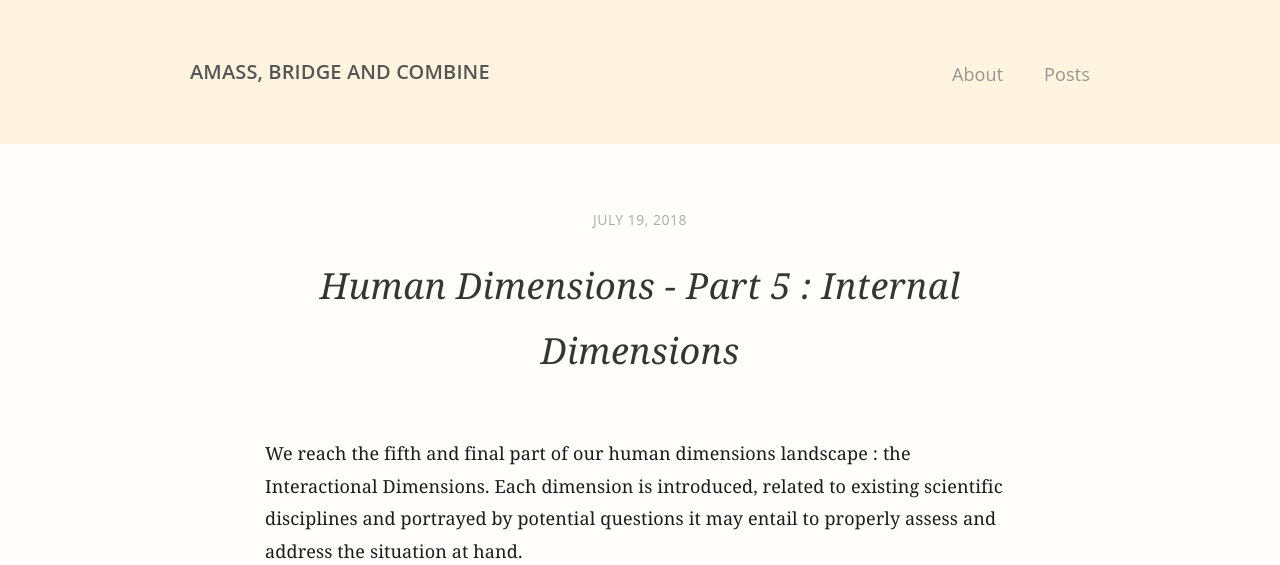
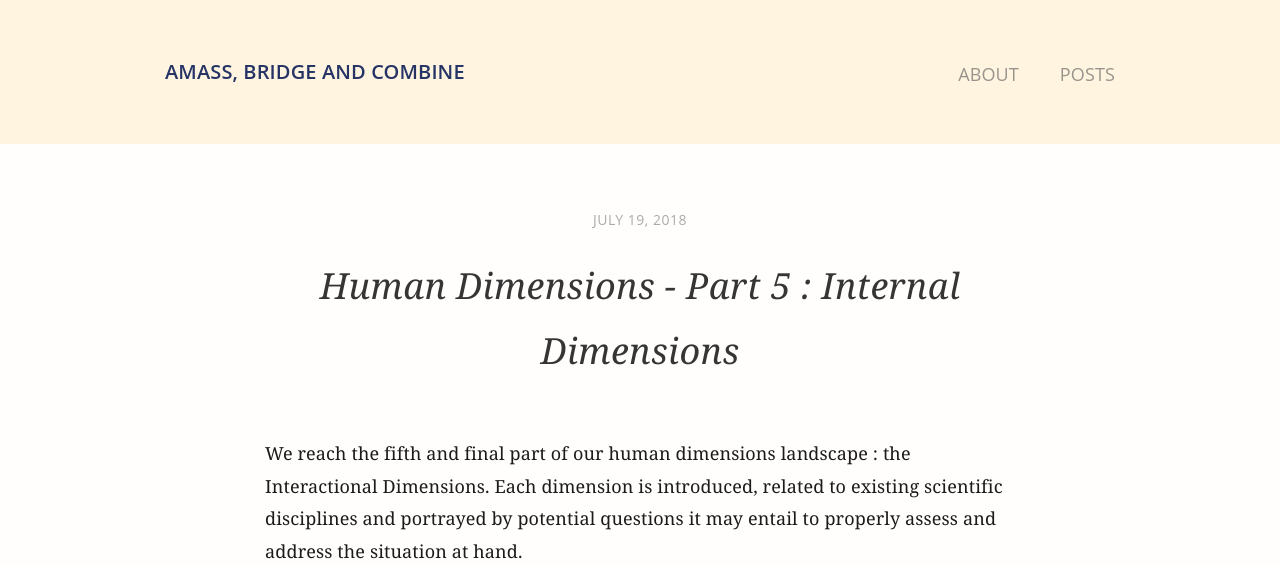
Before and after one commit to sunnyoaks/portfolio, a Jekyll site: the page built from index.html, in a window 1280 px wide. Shown: the top 565 px of the page. Built offline with Jekyll 4.4.1, drawn with Linux system fonts in a browser that asks for light colours; the list of posts is cut into pages by our own code; grey boxes are pictures that could not be loaded.

Commit message:
styling color

```diff
--- a/_sass/ambridge/_layout.scss
+++ b/_sass/ambridge/_layout.scss
@@ -72,14 +72,22 @@ main,
 @media (min-width: 600px) {
   .nav {
     &-container {
-      max-width: 900px;
+      max-width: 950px;
       text-align: left;
+    }
+
+    &-title {
+      color: #253365;
     }
 
     ul {
       bottom: 0;
       position: absolute;
       right: 0;
+    }
+
+    li {
+      text-transform: uppercase;
     }
   }
 }
```
